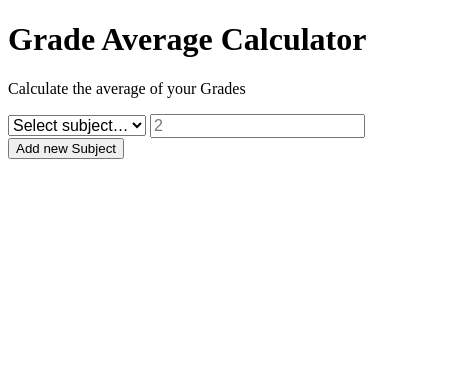
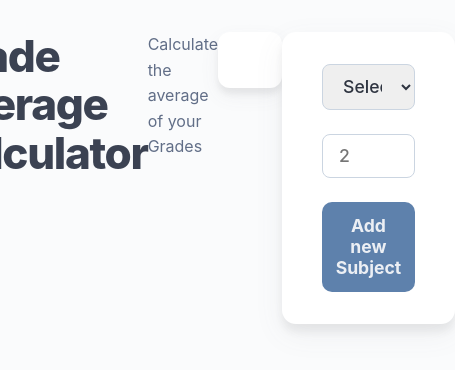
Before and after one commit to joshuawiebe/GradeAverageCalculator, a plain HTML site: page index.html in a window 390 px wide. Shown: the whole page, 455 px wide, since content can reach past the window. Drawn offline with Linux system fonts and the light colour scheme.

Commit message:
Enhance styling and layout for improved user experience and responsiveness

```diff
--- a/style.css
+++ b/style.css
@@ -1,10 +1,169 @@
-body {
-    touch-action: manipulation;
+/* Reset & base */
+* {
+  box-sizing: border-box;
+  margin: 0;
+  padding: 0;
+  font-family: 'Inter', 'Segoe UI', Tahoma, Geneva, Verdana, sans-serif;
+  -webkit-font-smoothing: antialiased;
+  -moz-osx-font-smoothing: grayscale;
 }
 
-button {
-    touch-action: manipulation;
-}
-input, select, textarea {
+body {
+  background: #fafbfc;
+  color: #2e3440;
+  line-height: 1.6;
+  padding: 3rem 2rem;
+  min-height: 100vh;
+  display: flex;
+  justify-content: center;
+  align-items: flex-start;
+  font-weight: 400;
   font-size: 16px;
 }
+
+/* Typography */
+h1 {
+  font-weight: 800;
+  font-size: 2.75rem;
+  color: #3b4252;
+  margin-bottom: 0.5rem;
+  letter-spacing: -0.03em;
+  line-height: 1.1;
+}
+
+p {
+  color: #616e87;
+  margin-bottom: 2rem;
+  max-width: 400px;
+}
+
+/* Container for subjects */
+#subjectsDiv {
+  background: #ffffff;
+  border-radius: 12px;
+  padding: 1.75rem 2rem;
+  box-shadow:
+    0 8px 20px rgb(100 100 111 / 0.07),
+    0 6px 6px rgb(0 0 0 / 0.06);
+  max-width: 420px;
+  width: 100%;
+  margin-bottom: 2.5rem;
+}
+
+/* Each subject entry */
+#subjectsDiv > div {
+  display: flex;
+  justify-content: space-between;
+  align-items: center;
+  margin-bottom: 1.25rem;
+  padding-bottom: 0.6rem;
+  border-bottom: 1px solid #e4e9f0;
+  transition: background-color 0.25s ease;
+  border-radius: 8px;
+}
+
+#subjectsDiv > div:last-child {
+  margin-bottom: 0;
+  border-bottom: none;
+}
+
+#subjectsDiv span {
+  font-weight: 600;
+  font-size: 1.05rem;
+  color: #2e3440;
+  user-select: none;
+}
+
+/* Buttons on entries */
+#subjectsDiv button {
+  background: transparent;
+  border: none;
+  color: #5e81ac;
+  font-weight: 600;
+  cursor: pointer;
+  transition: color 0.3s ease, background-color 0.3s ease;
+  padding: 0.3rem 0.6rem;
+  border-radius: 6px;
+  font-size: 0.9rem;
+  user-select: none;
+}
+
+#subjectsDiv button:hover {
+  color: #2e3440;
+  background-color: #d8e2fc;
+}
+
+/* Form container */
+form {
+  background: #ffffff;
+  border-radius: 14px;
+  padding: 2rem 2.5rem;
+  box-shadow:
+    0 10px 30px rgb(100 100 111 / 0.08),
+    0 8px 8px rgb(0 0 0 / 0.06);
+  max-width: 420px;
+  width: 100%;
+  display: grid;
+  gap: 1.5rem;
+  user-select: none;
+}
+
+/* Inputs and select */
+input[type="text"],
+input[type="number"],
+select {
+  padding: 0.65rem 1rem;
+  font-size: 1.1rem;
+  border-radius: 8px;
+  border: 1.8px solid #cbd5e1;
+  transition: border-color 0.3s ease, box-shadow 0.3s ease;
+  width: 100%;
+  outline-offset: 3px;
+  color: #2e3440;
+  font-weight: 500;
+  user-select: text;
+}
+
+input[type="text"]:focus,
+input[type="number"]:focus,
+select:focus {
+  border-color: #5e81ac;
+  box-shadow: 0 0 8px #5e81acaa;
+  outline: none;
+}
+
+/* Submit button */
+button[type="submit"] {
+  padding: 0.85rem;
+  background-color: #5e81ac;
+  color: #eceff4;
+  font-weight: 700;
+  border: none;
+  border-radius: 10px;
+  cursor: pointer;
+  font-size: 1.1rem;
+  transition: background-color 0.35s ease;
+  user-select: none;
+}
+
+button[type="submit"]:hover {
+  background-color: #3b4252;
+  box-shadow: 0 4px 12px #3b4252cc;
+}
+
+/* Custom input spacing */
+#customSubjectInput {
+  margin-top: 0.5rem;
+}
+
+/* Responsive for mobile */
+@media (max-width: 480px) {
+  body {
+    padding: 2rem 1rem;
+  }
+
+  #subjectsDiv,
+  form {
+    max-width: 100%;
+  }
+}
```
